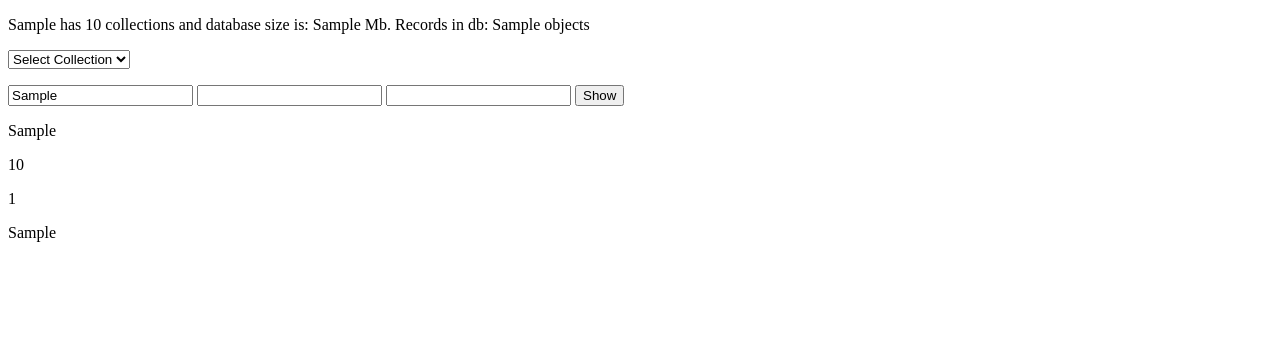
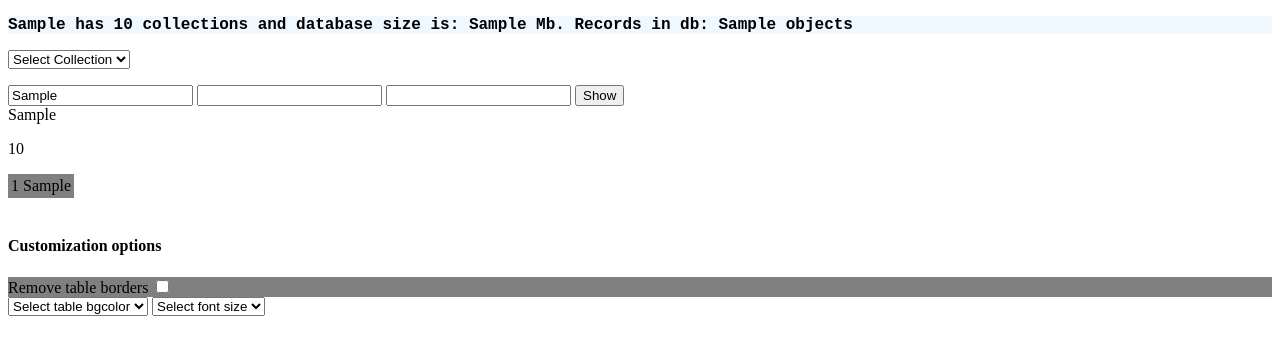
Before and after one commit to hannutt/FlaskApi, a Flask app: template templates/selectCol.html in a window 1280 px wide. Shown: the top 355 px of the page. Run offline with Flask 3, Linux system fonts and the light colour scheme; the template is opened without the code that fills it: most values are stand-ins (such as "Sample title", 1, 10 or a date in 2020); some libraries are stand-ins or nearby versions.

Commit message:
external js-file + css file added

```diff
--- a/app.py
+++ b/app.py
@@ -65,49 +65,6 @@ def showIndex():
 
      return render_template('index.html',dbsList=dbsList,stats=statsNames,statsNums=statsNums,allStats=allStats)
 
-#näyttää kaiken datan kokoelmasta
-@app.route("/show-form",methods=['POST'])
-def show_data():
-    print('show func')
-    global showdata
-    showdata=True
-    l=[]
-    dbKeys=[]
-    client = pymongo.MongoClient('mongodb://localhost:27017/')
-    dataBaseName=request.form.get("selecDB")
-    dataBaseNameStr = str(dataBaseName)
-    print("db name ",dataBaseNameStr)
-    collectionName = request.form.get("colname")
-    collectionNameStr=str(collectionName)
-    print("collection name ",collectionNameStr)
-
-    dbname=client[dataBaseNameStr]
-    collection=dbname[collectionNameStr]
-    result= collection.find()
-    for i in result:
-        print(i)
-        l.append(i)
-    #lasketaan kokoelman kenttien määrä
-    keysTotal = len(i.keys())
-
-
-
-
-    '''
-    l=[]
-    path = request.form.get('DBpath')
-    app.config['MONGO_URI']=path
-    global mongodb
-    col="results"
-    mongodb=PyMongo(app).db
-
-    results=mongodb.results.find({},)
-    for res in results:
-        l.append(res)
-        print(res)
-    '''
-    return render_template("selectCol.html",l=l,dict_keys=i.keys(),showdata=showdata,keysTotal=keysTotal)
-
 @app.route("/statistic",methods=['POST'])
 def DB_Statistics():
     print(statsNames)
@@ -119,6 +76,7 @@ def read_form():
     print('read func')
     client = pymongo.MongoClient('mongodb://localhost:27017/')
     #client = MongoClient('localhost', 27017)
+    global selectedDB
     selectedDB = request.form.get('DBname')
     print(selectedDB)
 
@@ -127,8 +85,11 @@ def read_form():
     dbname=client[selectedDB]
     call = dbname.command("dbstats")
     datasize = call['dataSize'] / 1024
+    global datasizeRound
     datasizeRound=round(datasize,2)
+    global collections
     collections = call['collections']
+    global objects
     objects = call['objects']
 
     #print(dbname)
@@ -154,6 +115,53 @@ def read_form():
 
     return render_template('selectCol.html',dbname=dbname,cols=cols,selectedDB=selectedDB,collections=collections,datasizeRound=datasizeRound,objects=objects)
 
+
+#näyttää kaiken datan kokoelmasta
+@app.route("/show-form",methods=['POST'])
+def show_data():
+    print('show func')
+    global showdata
+    showdata=True
+    l=[]
+    dbKeys=[]
+    client = pymongo.MongoClient('mongodb://localhost:27017/')
+    dataBaseName=request.form.get("selecDB")
+    dataBaseNameStr = str(dataBaseName)
+    print("db name ",dataBaseNameStr)
+    collectionName = request.form.get("colname")
+    collectionNameStr=str(collectionName)
+    print("collection name ",collectionNameStr)
+
+    dbname=client[dataBaseNameStr]
+    collection=dbname[collectionNameStr]
+    result= collection.find()
+    for i in result:
+        print(i)
+        l.append(i)
+        #tietokannan kenttien nimet muunnetaan listamuotoon.
+        dbKeysList=list(i.keys())
+
+
+    #lasketaan kokoelman kenttien määrä
+    keysTotal = len(i.keys())
+
+
+
+
+    '''
+    l=[]
+    path = request.form.get('DBpath')
+    app.config['MONGO_URI']=path
+    global mongodb
+    col="results"
+    mongodb=PyMongo(app).db
+
+    results=mongodb.results.find({},)
+    for res in results:
+        l.append(res)
+        print(res)
+    '''
+    return render_template("selectCol.html",l=l,dbKeysList=dbKeysList,showdata=showdata,keysTotal=keysTotal,collections=collections,datasizeRound=datasizeRound,objects=objects,selectedDB=selectedDB)
 
 
 #api-kutsu
--- /dev/null
+++ b/static/css/styles.css
@@ -0,0 +1,11 @@
+.DBinfo {
+    background-color: aliceblue;
+    font-family: 'Courier New', Courier, monospace;
+    font-weight: bold;
+}
+.CBforTable {
+    background-color: gray;
+}
+.dbTable {
+    background-color: gray;
+}
--- /dev/null
+++ b/static/scripts.js
@@ -0,0 +1,49 @@
+var clicks=0
+function stats()
+{
+    clicks=clicks+1
+    if (clicks % 1 == 0)
+    {
+        document.getElementById("stats").hidden=false
+        document.getElementById("chart").hidden=false
+        document.getElementById("statsBtn").textContent='Hide'
+    }
+    if (clicks % 2 ==0)
+    {
+        document.getElementById("stats").hidden=true
+        document.getElementById("chart").hidden=true
+        document.getElementById("statsBtn").textContent='Stats'
+
+    }
+}
+function selected() {
+    var sel = document.getElementById('dbs').value
+
+
+    document.getElementById("selectedDB").value = sel
+    console.log(sel)
+    localStorage.setItem("db",sel)
+    document.getElementById("selection").innerHTML = "Your selected: " + sel
+    //button elementti pitää olla valmiina, muuten jquery hide ei toimi eli
+    //tässä muutetaan buttoni näkyväksi
+    document.getElementById("hideBtn").hidden = false
+
+
+
+}
+//näytetään valitun select-elementin teksti
+function getSelectedText(sel) {
+    document.getElementById("DBname").value=sel.options[sel.selectedIndex].text
+
+}
+
+function changeBGcolor(sel) {
+    var col =  sel.options[sel.selectedIndex].value
+    console.log(col)
+    document.getElementById("dbTable").style.backgroundColor=col
+}
+
+function changeFont(sel) {
+    var size = sel.options[sel.selectedIndex].value
+    document.getElementById("dbTable").style.fontSize=size
+}
--- a/templates/selectCol.html
+++ b/templates/selectCol.html
@@ -1,12 +1,19 @@
+
+<!--index.html sivulta haetaan siellä määritelty sisältö-->
 <!DOCTYPE html>
 <html>
 
 <head>
   <script src="https://ajax.googleapis.com/ajax/libs/jquery/3.7.1/jquery.min.js"></script>
+  <link rel="stylesheet" href="{{ url_for('static', filename='css/styles.css') }}">
+  <script type="text/javascript" src="{{ url_for('static', filename = 'scripts.js') }}"></script>
 </head>
 
 <body>
-<p>{{selectedDB}} has {{collections}} collections and database size is: {{datasizeRound}} Mb. Records in db: {{objects}}</p>
+  <div class="DBinfo">
+    <p>{{selectedDB}} has {{collections}} collections and database size is: {{datasizeRound}} Mb. Records in db:
+      {{objects}}</p>
+  </div>
   <input hidden type="text" name="dbname" id="dbname" value="{{dbname}}">
   <select name="cols" id="cols" onchange="GetSelectionFromSelect(this)">
 
@@ -18,7 +25,10 @@
     <option value="mongodb://localhost:27017/{{each}}">{{c}}</option>
     {% endfor %}
 
-  </select>
+
+</select>
+
+
   <script>
 
 
@@ -42,20 +52,69 @@
     <input type="text" name="DBpath" id="DBpath">
 
     <button>Show</button>
-    <p>{{dict_keys}}</p>
+    {% for d in dbKeysList %}
+    <div id="dict" class="dict">{{d}}</div>
+    {%endfor%}
     <!--kokoelman kenttien kokonaismäärä-->
     <p id="keystotal">{{keysTotal}}</p>
+    <table id="dbTable" class="dbTable border="1">
     {% for r in l %}
-
-    <p id="oid" class="oid">{{r._id}}</p>
-    <p>{{r}}</p>
-
-    <!--
+    <tr>
+      <!--_id omalla rivillään, että jquery funktio osaa poimia vain id numeron-->
+    <td id="oid" class="oid">{{r._id}}</td>
+    <td id="data">{{r}}</td>
+  </tr>
 
 
-<p>{{r.name}} | {{r.points}}</p>-->
     {%endfor%}
+
+  </table>
   </form>
+
+
+ <br>
+ <h4>Customization options</h4>
+ <div class="CBforTable">
+  <label id="tableCBLbl" for="tableCB">Remove table borders</label>
+  <input type="checkbox" name="tableCB" id="tableCB" onclick="removeTable()">
+</div>
+<select id="colors"class="colors" onchange="changeBGcolor(this)">
+  <option value="default">Select table bgcolor</option>
+  <option value="lightblue">Lightblue</option>
+  </select>
+
+  <select id="font"class="font" onchange="changeFont(this)">
+    <option value="default">Select font size</option>
+    <option value="small">Small</option>
+    <option value="medium">medium</option>
+    <option value="large">Large</option>
+    </select>
+
+  <script>
+    //funktiolla poistetaan/näytetään checkboksin statesta(checked) riippuen table elementtied tietokannan datan
+    //ympärillä
+    function removeTable() {
+      var tableCB=document.getElementById("tableCB")
+      if (tableCB.checked==true)
+      {
+
+        document.getElementById('dbTable').border=0
+        document.getElementById("tableCBLbl").innerText='Show table borders'
+
+      }
+      if (tableCB.checked==false)
+      {
+        document.getElementById('dbTable').border=1
+        document.getElementById("tableCBLbl").innerText='Remove table borders'
+      }
+
+
+    }
+  </script>
+
+
+
+
 </body>
 <script>
   //jquery funktio näyttää jokaisen _id-arvon ja siirtää sen input-kenttään kun sitä klikkaa hiirellä.
@@ -77,7 +136,27 @@ arvo muuttuu trueksi ja allaoleva näytetään if/else ehtojen mukaisesti-->
 <input type="checkbox" name="edit" id="edit" onclick="createEdit()">
 <label for="edit">Edit?</label>
 <script>
+
+  var valuesList=[]
+  function getDBFields()
+  {
+
+    var values = document.getElementsByClassName("dict")
+    console.log(values)
+
+    var j = document.getElementById("keystotal").innerHTML
+
+    for (var i=0;i<j;i++)
+    {
+
+      valuesList.push(values[i].innerHTML)
+    }
+    console.log(valuesList)
+
+  }
+  getDBFields()
   function createEdit() {
+
     var fieldsTotal = document.getElementById("keystotal").innerHTML
     var fieldsTotalInt = Number(fieldsTotal)
     console.log(typeof fieldsTotalInt)
@@ -89,20 +168,23 @@ arvo muuttuu trueksi ja allaoleva näytetään if/else ehtojen mukaisesti-->
     if (cb.checked == true) {
       document.body.appendChild(editBtn)
       //silmukan avulla luodaan yhtä monta input-kenttää kuin mitä kenttiä on kokoelmassakin
-      for (var i=0; i<fieldsTotalInt;i++)
-      {
+      for (var i = 0; i < fieldsTotalInt; i++) {
         var inpField = document.createElement("INPUT");
         //annetaan id silmukkamuuttujan kautta eli id:t ovat 0,1,2,3 jne
-        inpField.id=i
+        inpField.id = i
         inpField.setAttribute("type", "text");
         document.body.appendChild(inpField);
+        //tietokannan kenttien nimet on lähetetty python listana html-sivulle, josta ne on puolestaan
+        //talletettu javascript listaan. i-silmukkamuuttujan avulla saadaan asetettuja oikea placeholder
+        //oikeaan input-kenttään
+        document.getElementById(i).placeholder=valuesList[i]
       }
+
     }
     else {
       document.getElementById("editBtn").remove()
       //input-kenttien tuhoamisessa käytetään myös silmukkaa ja fieldstotal muuttujaa
-      for (var i=0;i<fieldsTotalInt;i++)
-      {
+      for (var i = 0; i < fieldsTotalInt; i++) {
         document.getElementById(i).remove()
 
       }
```
Also changed, not shown: templates/index.html (+33 -48 lines), README.md.
